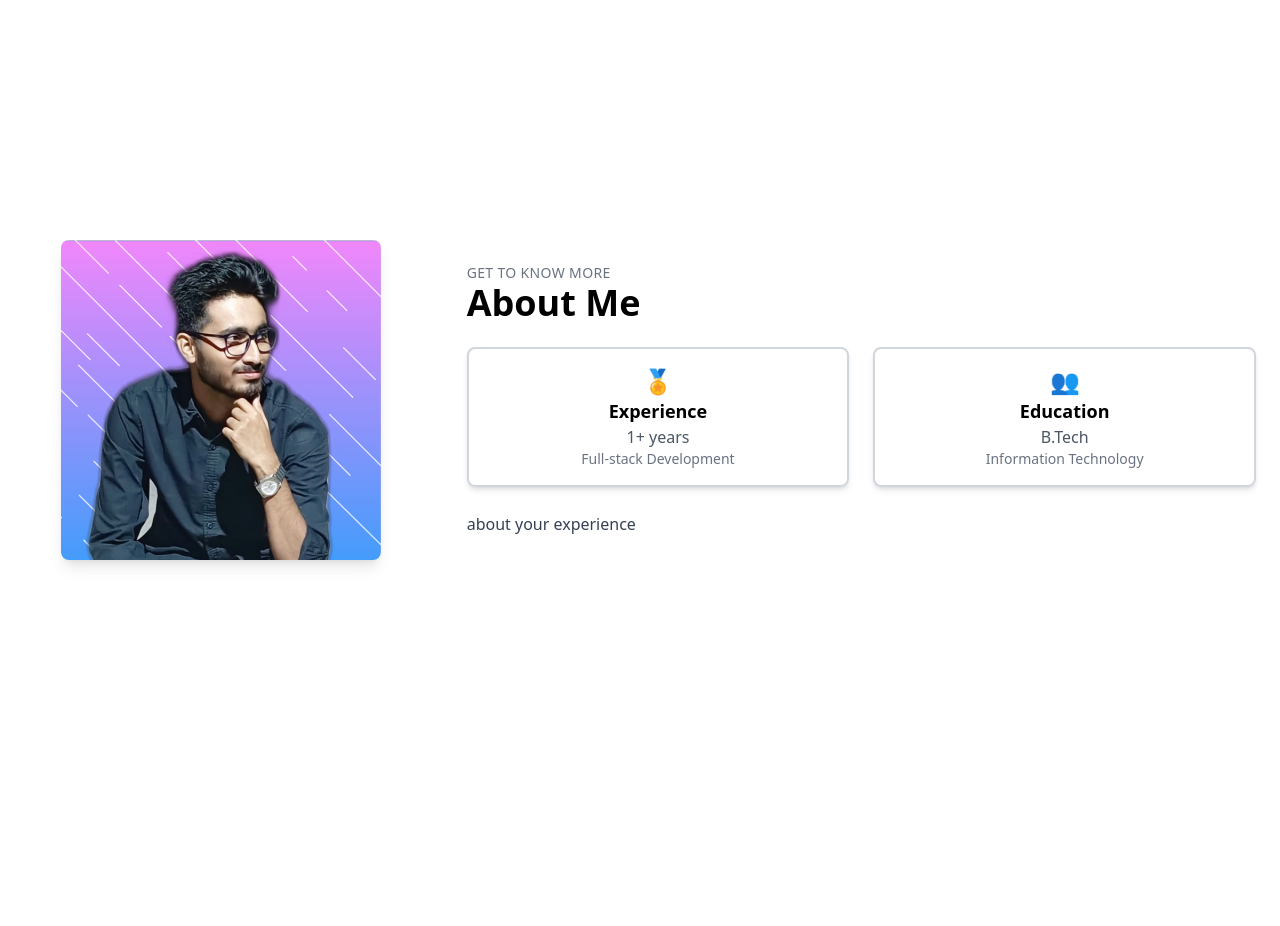
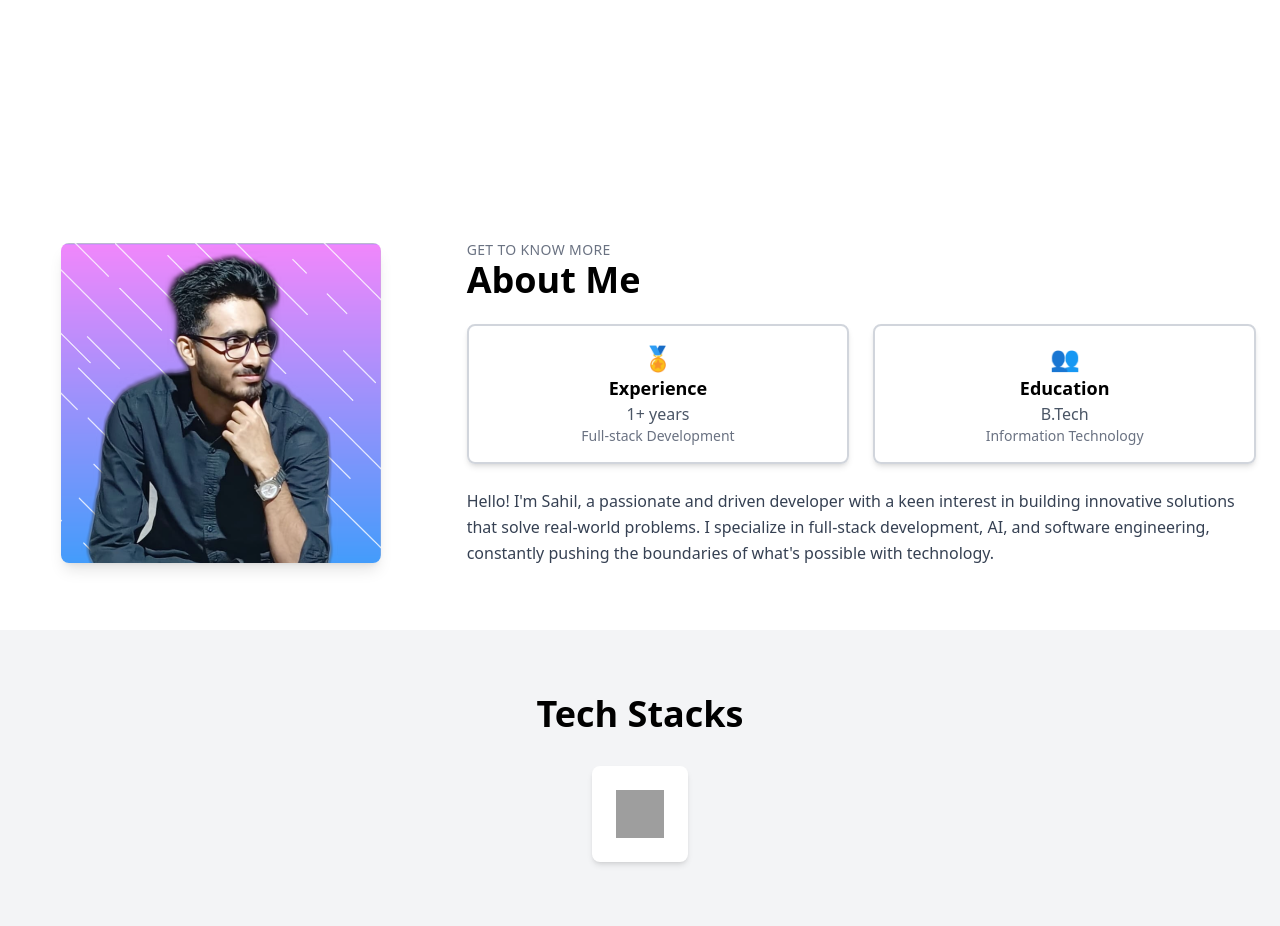
Before and after one commit to sahil29roy/WebDev360_Portfolio, a Python web app: template Templates/index.html in a window 1280 px wide. Shown: the part 684-1610 px from the top of the page. Before the commit the page ends 1251 px from the top, so only its background shows below. Run offline with Jinja, Linux system fonts and the light colour scheme; the template is opened without the code that fills it, so the values that code supplies are empty; grey boxes are pictures that could not be loaded.

Commit message:
Add Tech-Stack

```diff
--- a/Templates/index.html
+++ b/Templates/index.html
@@ -59,12 +59,14 @@
     <section id="about" class="bg-white py-16">
         <div class="container mx-auto px-6 flex flex-col md:flex-row items-center md:space-x-12">
             <div class="md:w-1/3 flex justify-center">
-          <img src="../Assests/profile.png" alt="Profile Picture" class="rounded-lg shadow-lg w-80 h-80 object-cover">
+                <img src="../Assests/profile.png" alt="Profile Picture"
+                    class="rounded-lg shadow-lg w-80 h-80 object-cover">
             </div>
             <div class="md:w-2/3 text-center md:text-left mt-8 md:mt-0">
                 <p class="text-gray-500 uppercase tracking-wide text-sm">Get To Know More</p>
                 <h2 class="text-4xl font-bold mb-6">About Me</h2>
-        <div class="flex flex-col md:flex-row justify-center md:justify-start space-y-4 md:space-y-0 md:space-x-6">
+                <div
+                    class="flex flex-col md:flex-row justify-center md:justify-start space-y-4 md:space-y-0 md:space-x-6">
                     <div class="border-2 border-gray-300 p-4 rounded-lg shadow-md text-center w-full md:w-1/2">
                         <span class="text-2xl">🏅</span>
                         <h3 class="font-bold text-lg">Experience</h3>
@@ -79,8 +81,20 @@
                     </div>
                 </div>
                 <p class="text-gray-700 mt-6 leading-relaxed">
-          about your experience
+                    Hello! I'm Sahil, a passionate and driven developer with a keen interest in building innovative solutions that solve real-world problems. I specialize in full-stack development, AI, and software engineering, constantly pushing the boundaries of what's possible with technology.
                 </p>
+            </div>
+        </div>
+    </section>
+
+        <!-- Tech-Stack -->
+        <section id="tech-stacks" class="bg-gray-100 py-16">
+            <div class="container mx-auto px-6 text-center">
+              <h2 class="text-4xl font-bold mb-8">Tech Stacks</h2>
+              <div class="flex flex-wrap justify-center space-x-4 space-y-4">
+                <div class="w-24 h-24 flex items-center justify-center bg-white shadow-md rounded-lg">
+                  <img src="https://cdn.jsdelivr.net/gh/devicons/devicon/icons/html5/html5-original.svg" alt="HTML5" class="w-12 h-12">
+                </div>
               </div>
             </div>
           </section>
```
Lines whose indentation alone changed are shown as unchanged.
